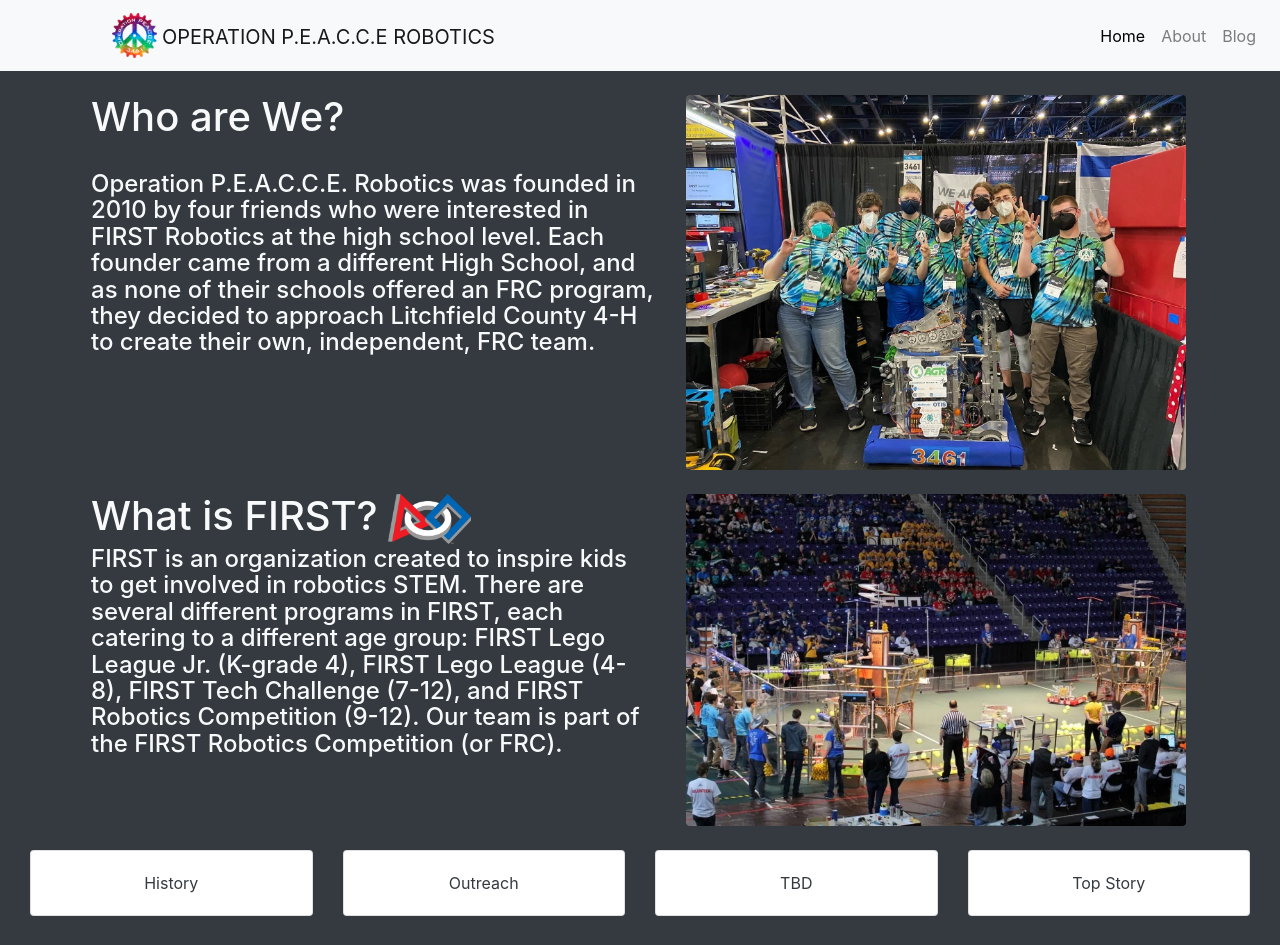
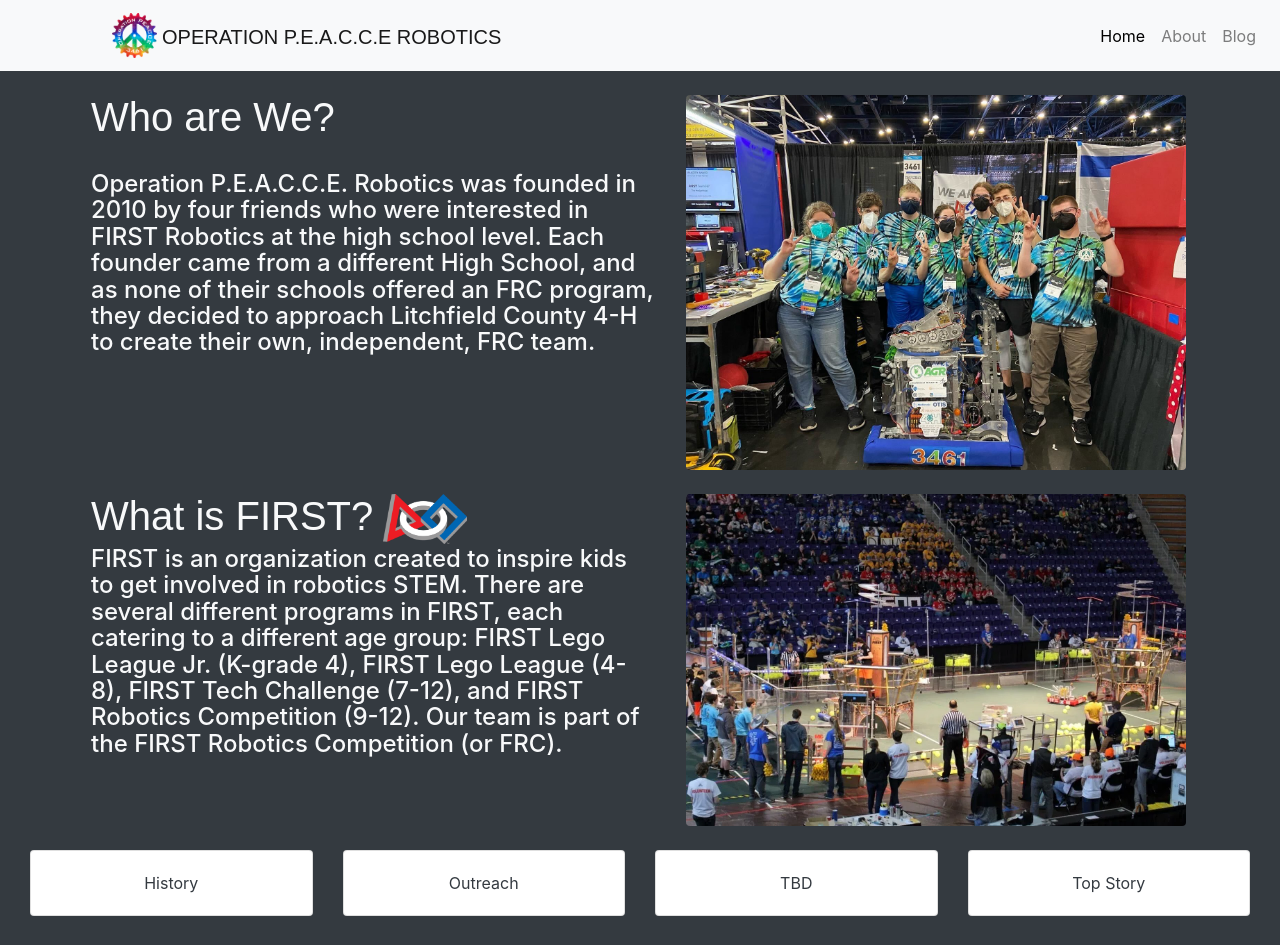
Before and after one commit to Operation-P-E-A-C-C-E-Robotics/Operation-P-E-A-C-C-E-Robotics.github.io, a Jekyll site: the page built from index.html, in a window 1280 px wide and 1289 px high. Shown: the top 945 px of the window. Built offline with Jekyll 4.4.1, drawn with Linux system fonts in a browser that asks for light colours; nearby versions of some CDN libraries.

Commit message:
redefine bankgothic and correctly set fall back fonts

```diff
--- a/_includes/navigation.html
+++ b/_includes/navigation.html
@@ -3,7 +3,7 @@
 
   <div class="navbar-brand pl-md-5 ml-md-5 d-flex">
     <flex><img src="../assets/images/PeacceLogoTieDyeWhiteText.svg" style="width:45px; height:45px;" class="float-left"></flex>
-    <flex><h class="d-none d-md-block" style="font-family: 'BankGothic'sans-serif;padding-top: 9px;padding-left: 5px;">OPERATION P.E.A.C.C.E ROBOTICS</h></flex>
+    <flex><h class="d-none d-md-block" style="font-family: 'BankGothic', sans-serif;padding-top: 9px;padding-left: 5px;">OPERATION P.E.A.C.C.E ROBOTICS</h></flex>
   </div>
 
     <button class="navbar-toggler" type="button" data-toggle="collapse" data-target="#collapsibleNavbar">
--- a/_layouts/default.html
+++ b/_layouts/default.html
@@ -19,7 +19,7 @@
     <link href="assets/css/style.css" rel="stylesheet">
 
     <!-- Fonts -->
-      <link href="assets/fonts/BankGothicWebFontConvert/stylesheet.css" rel="stylsheet">
+      <!-- <link href="assets/fonts/BankGothicWebFontConvert/stylesheet.css" rel="stylsheet"> -->
 </head>
   <body class="bg-dark">
     {% include navigation.html %}
--- a/assets/css/style.css
+++ b/assets/css/style.css
@@ -11,7 +11,8 @@
 @font-face {
     font-family: 'bankgothicbold';
     src: url('/assets/fonts/BankGothicWebFontConvert/bankgothic_bold_2-webfont.woff2') format('woff2'),
-         url('/assets/fonts/BankGothicWebFontConvert/bankgothic_bold_2-webfont.woff') format('woff');
+         url('/assets/fonts/BankGothicWebFontConvert/bankgothic_bold_2-webfont.woff') format('woff'),
+		 url('/assets/fonts/BankGothic_Bold_2.ttf');
     font-weight: normal;
     font-style: normal;
 
--- a/index.html
+++ b/index.html
@@ -31,7 +31,7 @@
 
 <div class="container-fluid">
   <div class="row bg-dark text-light" style="padding-left: 5%;">
-      <div class="col"><h1 style="font-family: 'BankGothic'sans-serif;">Who are We?</h1><br><h4>Operation P.E.A.C.C.E. Robotics was founded in 2010 by four friends who were interested in FIRST Robotics at the high school level. Each founder came from a different High School, and as none of their schools offered an FRC program, they decided to approach Litchfield County 4-H to create their own, independent, FRC team.</h4></div>
+      <div class="col"><h1 style="font-family: 'BankGothic', sans-serif;">Who are We?</h1><br><h4>Operation P.E.A.C.C.E. Robotics was founded in 2010 by four friends who were interested in FIRST Robotics at the high school level. Each founder came from a different High School, and as none of their schools offered an FRC program, they decided to approach Litchfield County 4-H to create their own, independent, FRC team.</h4></div>
       <div class="col-md"><img class="rounded img-fluid" src="/assets/images/WorldsPitPic.jpg" style="width:500px"></img></div>
     </div>
 
@@ -39,7 +39,7 @@
 
   <div class="row bg-dark text-light" style="padding-left: 5%;">
     <div class="col">
-      <div style="display:flex"> <h1 style="font-family: 'BankGothic'sans-serif;">What is FIRST?</h1>
+      <div style="display:flex"> <h1 style="font-family: 'BankGothic', sans-serif;">What is FIRST?</h1>
         <img src="/assets/images/FIRSTicon_RGB_withTM.png" style="height:50px; padding-left: 10px;">
         <br>
       </div>
```
